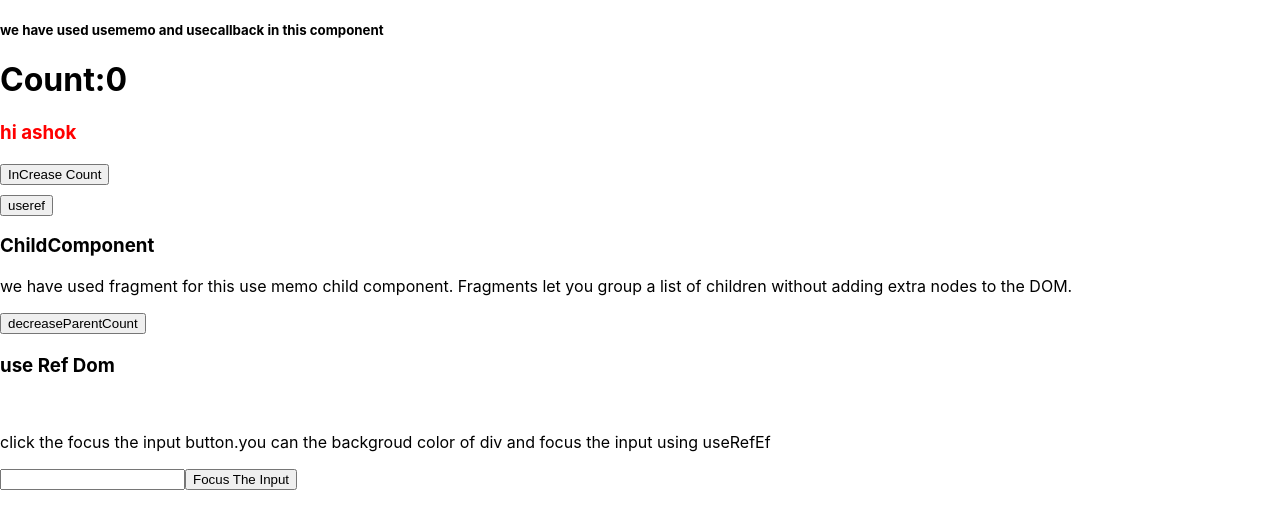
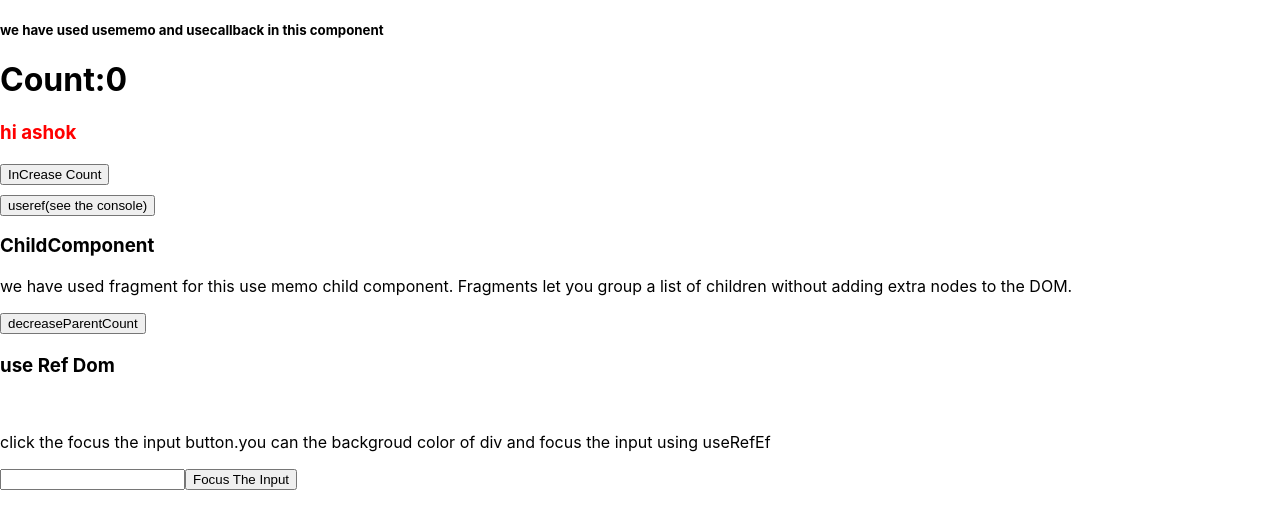
Before and after one commit to ashok-virat/React-top-api, a React (Create React App) app: page /useMemo in a window 1280 px wide. Shown: the top 528 px of the page. Built offline with nearby package versions, Linux system fonts and the light colour scheme.

Commit message:
console added to the useref value change

```diff
--- a/src/Component/UseMemo/UseMemoParent.js
+++ b/src/Component/UseMemo/UseMemoParent.js
@@ -48,7 +48,7 @@ const useMemoParent = () => {
       <button onClick={increaseCount}>InCrease Count</button>
       <br></br>
       <button onClick={handleUseRef} style={{ marginTop: "10px" }}>
-        useref
+        useref(see the console)
       </button>
       <UseMemoChild decreaseCount={decreaseCount}></UseMemoChild>
     </div>
```
